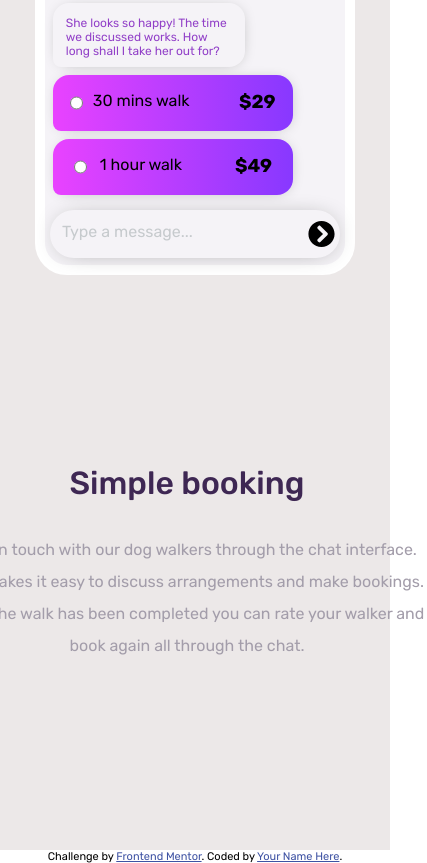
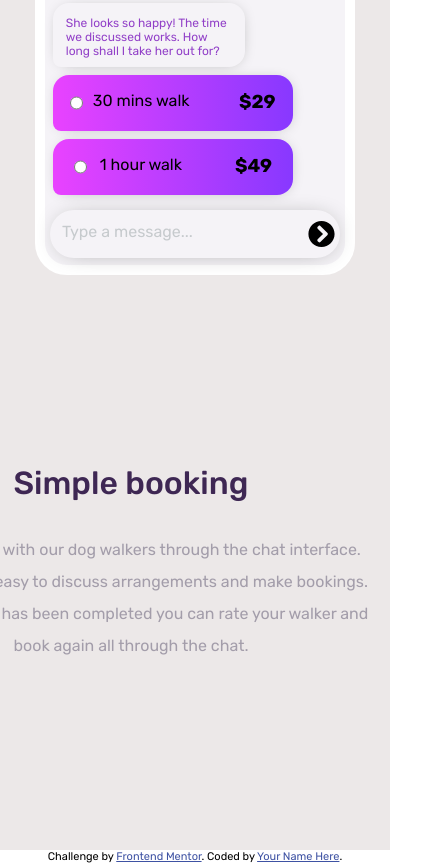
Before and after one commit to Darshan-Pandya10/chat-app-css-illustration, a plain HTML site: page index.html in a window 390 px wide. Shown: the part 585-1448 px from the top of the page, 427 px wide, since content can reach past the window. Drawn offline with Linux system fonts and the light colour scheme.

```diff
--- a/style.css
+++ b/style.css
@@ -219,7 +219,7 @@ main {
     .right-side {
         text-align: center;
         width: 30rem;
-        margin-left: 7rem;
+        margin-left: 0rem;
     }
 
 }
```
